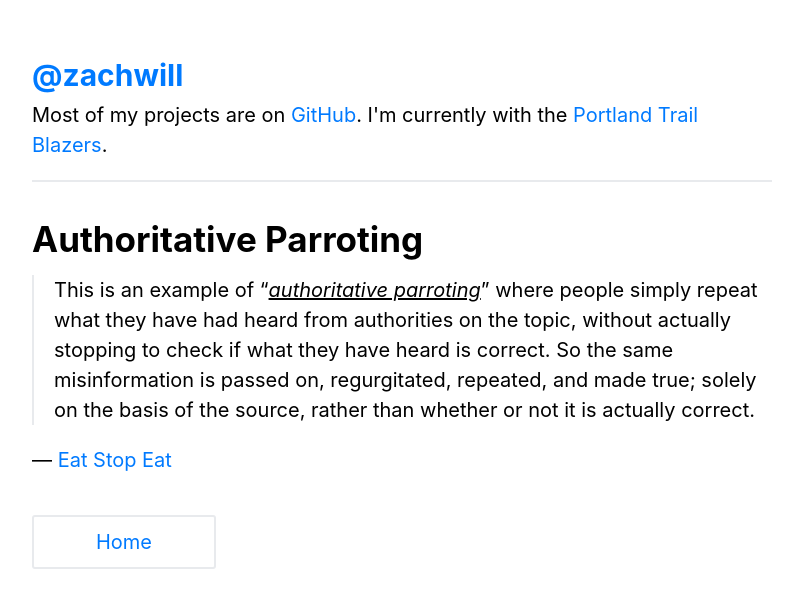
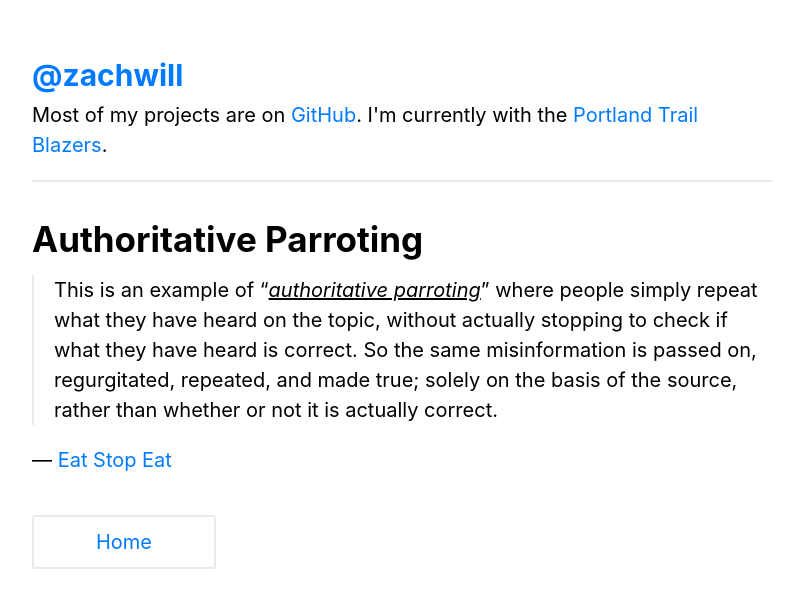
Before and after one commit to zachwill/blog, a Jekyll site: the page built from _posts/2020-07-15-authoritative-parroting.md, in a window 1280 px wide. Shown: the top 608 px of the page, without its empty margins (238-1041 px from the left). Built offline with Jekyll 4.4.1, drawn with Linux system fonts in a browser that asks for light colours.

Commit message:
Minor grammatical fixes

```diff
--- a/_posts/2020-07-15-authoritative-parroting.md
+++ b/_posts/2020-07-15-authoritative-parroting.md
@@ -6,9 +6,9 @@ permalink : /authoritative-parroting/
 
 
 > This is an example of "_authoritative parroting_" where people simply repeat
-> what they have had heard from authorities on the topic, without actually
-> stopping to check if what they have heard is correct. So the same
-> misinformation is passed on, regurgitated, repeated, and made true; solely on
-> the basis of the source, rather than whether or not it is actually correct.
+> what they have heard on the topic, without actually stopping to check if what
+> they have heard is correct. So the same misinformation is passed on,
+> regurgitated, repeated, and made true; solely on the basis of the source,
+> rather than whether or not it is actually correct.
 
 &mdash; [Eat Stop Eat](https://www.goodreads.com/book/show/7529642-eat-stop-eat)
```
Also changed, not shown: _posts/2011-11-29-interruption-marketing.md (added, +12 -0 lines), _posts/2011-12-01-something-else.md (added, +17 -0 lines).
